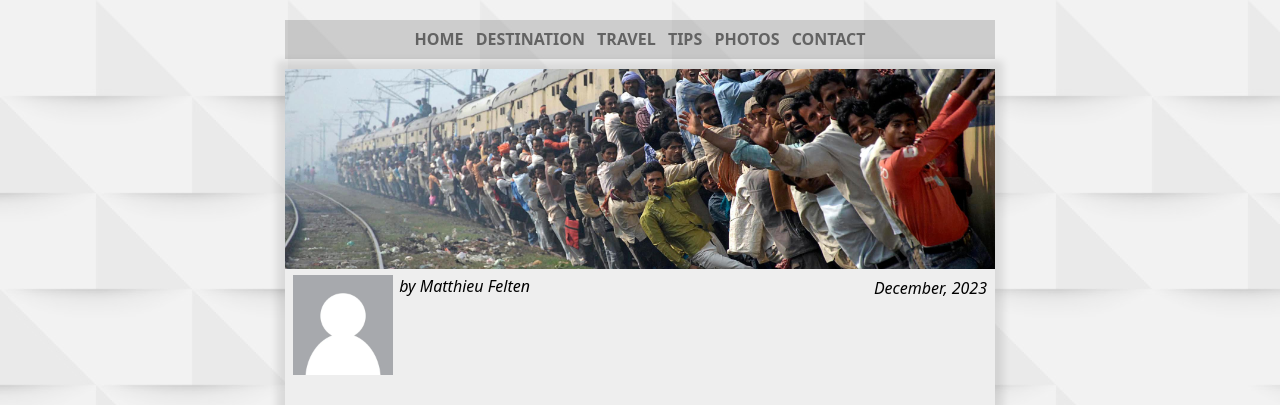
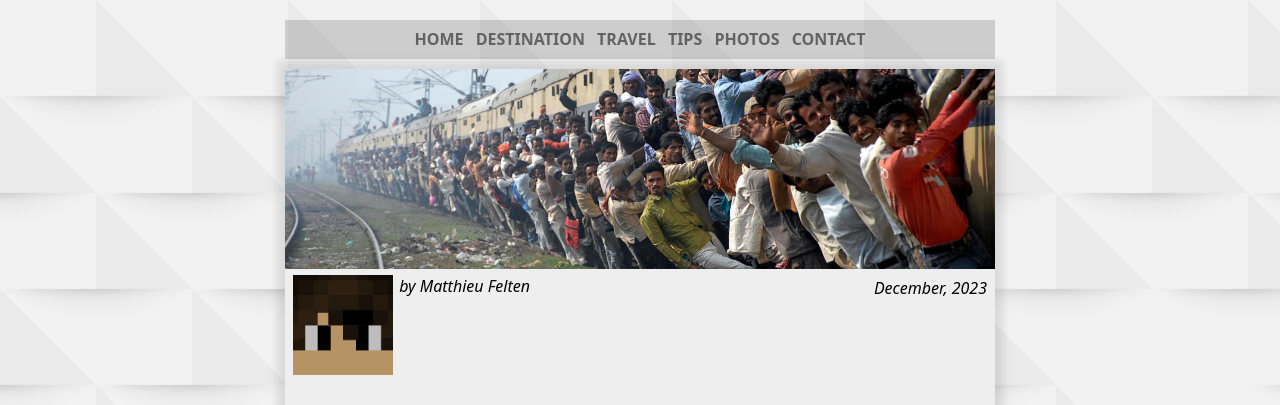
Before and after one commit to MAT06mat/english_article, a plain HTML site: page index.html in a window 1280 px wide. Shown: the top 405 px of the page. Drawn offline with Linux system fonts and the light colour scheme.

Commit message:
Update index.html

```diff
--- a/index.html
+++ b/index.html
@@ -19,7 +19,7 @@
             <img class="centre info" src="train.jpg">
 
             <div>
-                <img class="profil" src="profil.webp">
+                <img class="profil" src="profil.png">
                 <p class="author"><i>by Matthieu Felten</i></p>
                 <p class="date"><i>December, 2023</i></p>
             </div>
```
